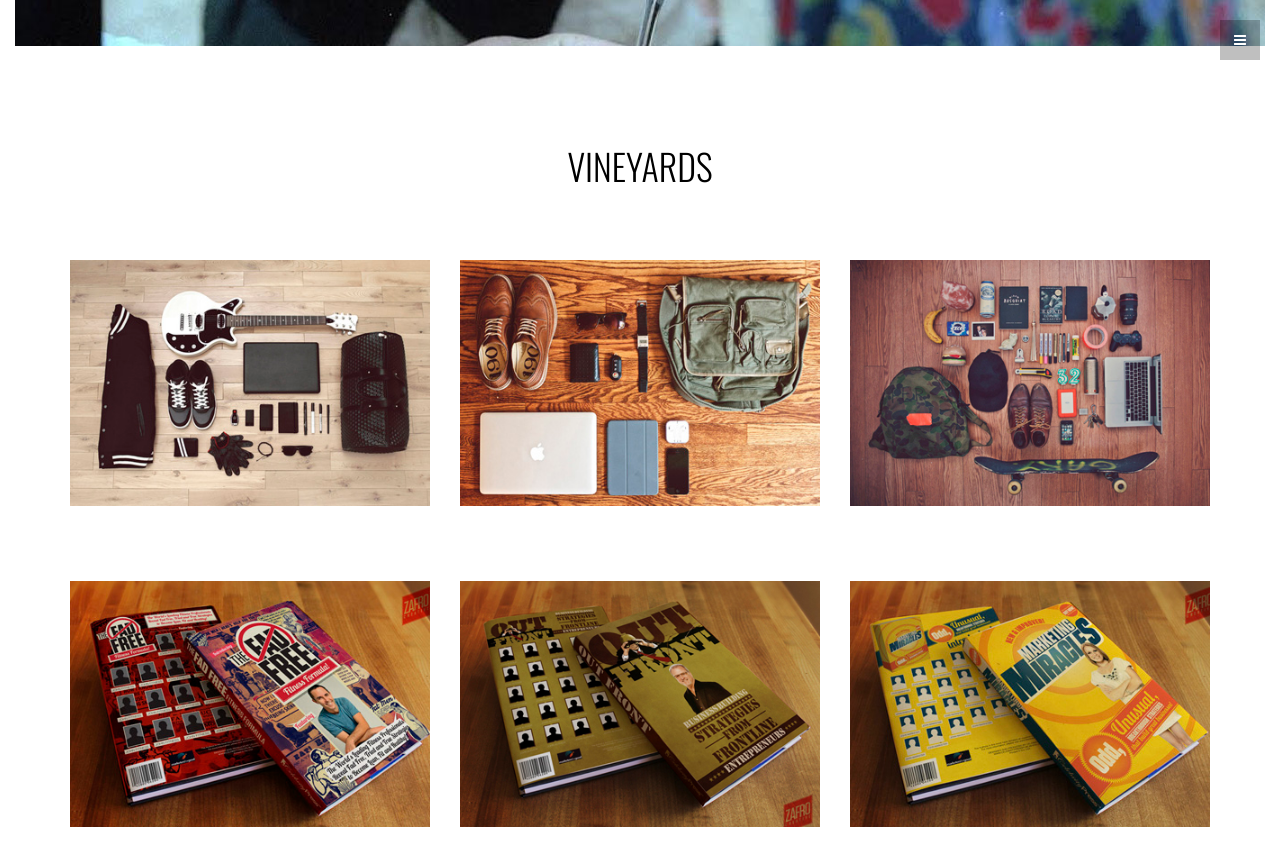
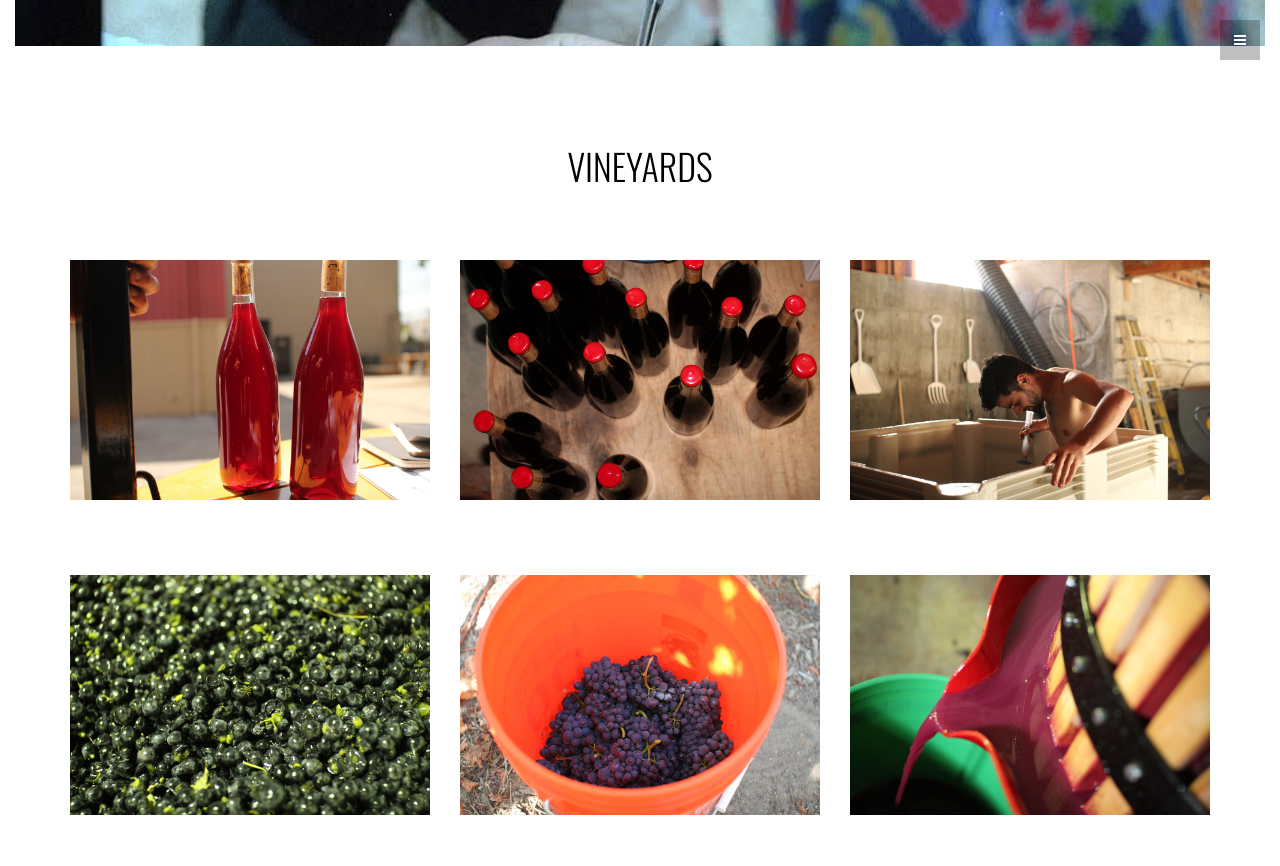
Before and after one commit to iamciera/websiteLesLunes, a Jekyll site: the page index.html, which Jekyll copies as it is, in a window 1280 px wide and 900 px high, scrolled down 2746 px. Shown: the top 866 px of the window. Built offline with Jekyll 4.4.1, drawn with Linux system fonts in a browser that asks for light colours; nearby versions of some CDN libraries; Markdown is read by kramdown in place of the engine named in the settings.

Commit message:
added the placeholder wine photos

```diff
--- a/index.html
+++ b/index.html
@@ -126,7 +126,7 @@
 	                    <div class="project">
 	                        <div class="photo-wrapper">
 	                            <div class="photo">
-	                            	<a class="fancybox" href="assets/img/portfolio/port04.jpg"><img class="img-responsive" src="assets/img/portfolio/port04.jpg" alt=""></a>
+	                            	<a class="fancybox" href="assets/img/portfolio/port04.jpg"><img class="img-responsive" src="assets/img/red2014.jpg" alt=""></a>
 	                            </div>
 	                            <div class="overlay"></div>
 	                        </div>
@@ -139,7 +139,7 @@
 	                    <div class="project">
 	                        <div class="photo-wrapper">
 	                            <div class="photo">
-	                            	<a class="fancybox" href="assets/img/portfolio/port05.jpg"><img class="img-responsive" src="assets/img/portfolio/port05.jpg" alt=""></a>
+	                            	<a class="fancybox" href="assets/img/portfolio/port05.jpg"><img class="img-responsive" src="assets/img/waxedBottles.jpg" alt=""></a>
 	                            </div>
 	                            <div class="overlay"></div>
 	                        </div>
@@ -152,7 +152,7 @@
 	                    <div class="project">
 	                        <div class="photo-wrapper">
 	                            <div class="photo">
-	                            	<a class="fancybox" href="assets/img/portfolio/port06.jpg"><img class="img-responsive" src="assets/img/portfolio/port06.jpg" alt=""></a>
+	                            	<a class="fancybox" href="assets/img/portfolio/port06.jpg"><img class="img-responsive" src="assets/img/samTank.jpg" alt=""></a>
 	                            </div>
 	                            <div class="overlay"></div>
 	                        </div>
@@ -167,7 +167,7 @@
 	                    <div class="project">
 	                        <div class="photo-wrapper">
 	                            <div class="photo">
-	                            	<a class="fancybox" href="assets/img/portfolio/port01.jpg"><img class="img-responsive" src="assets/img/portfolio/port01.jpg" alt=""></a>
+	                            	<a class="fancybox" href="assets/img/portfolio/port01.jpg"><img class="img-responsive" src="assets/img/spider.jpg" alt=""></a>
 	                            </div>
 	                            <div class="overlay"></div>
 	                        </div>
@@ -180,7 +180,7 @@
 	                    <div class="project">
 	                        <div class="photo-wrapper">
 	                            <div class="photo">
-	                            	<a class="fancybox" href="assets/img/portfolio/port02.jpg"><img class="img-responsive" src="assets/img/portfolio/port02.jpg" alt=""></a>
+	                            	<a class="fancybox" href="assets/img/portfolio/port02.jpg"><img class="img-responsive" src="assets/img/pinotBucket.jpg" alt=""></a>
 	                            </div>
 	                            <div class="overlay"></div>
 	                        </div>
@@ -193,7 +193,7 @@
 	                    <div class="project">
 	                        <div class="photo-wrapper">
 	                            <div class="photo">
-	                            	<a class="fancybox" href="assets/img/portfolio/port03.jpg"><img class="img-responsive" src="assets/img/portfolio/port03.jpg" alt=""></a>
+	                            	<a class="fancybox" href="assets/img/portfolio/port03.jpg"><img class="img-responsive" src="assets/img/pour.jpg" alt=""></a>
 	                            </div>
 	                            <div class="overlay"></div>
 	                        </div>
```
Also changed, not shown: assets/img/pinotBucket.jpg (added), assets/img/red2014.jpg (added), assets/img/samTank.jpg (added), assets/img/spider.jpg (added), assets/img/waxedBottles.jpg (added).
